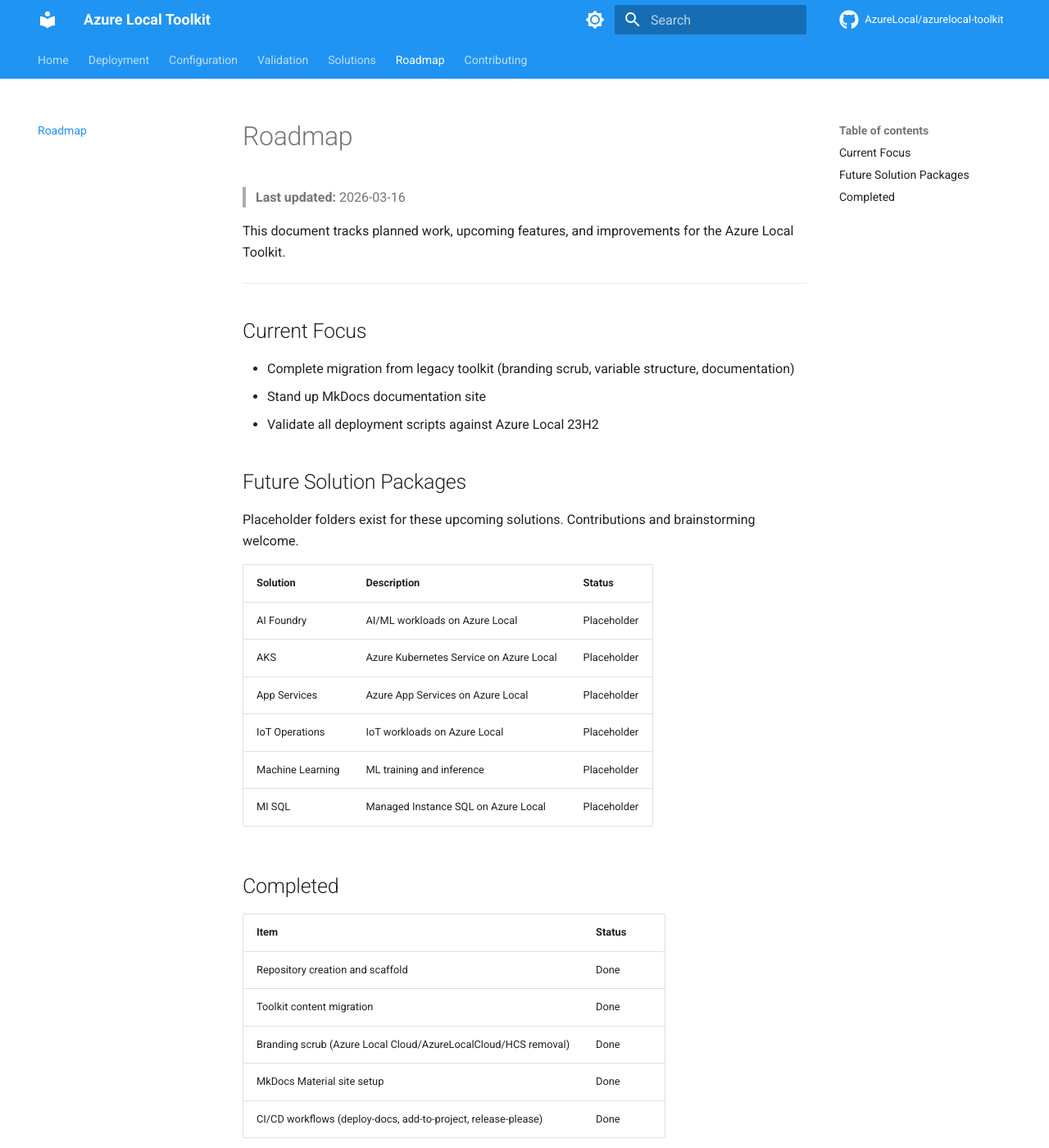
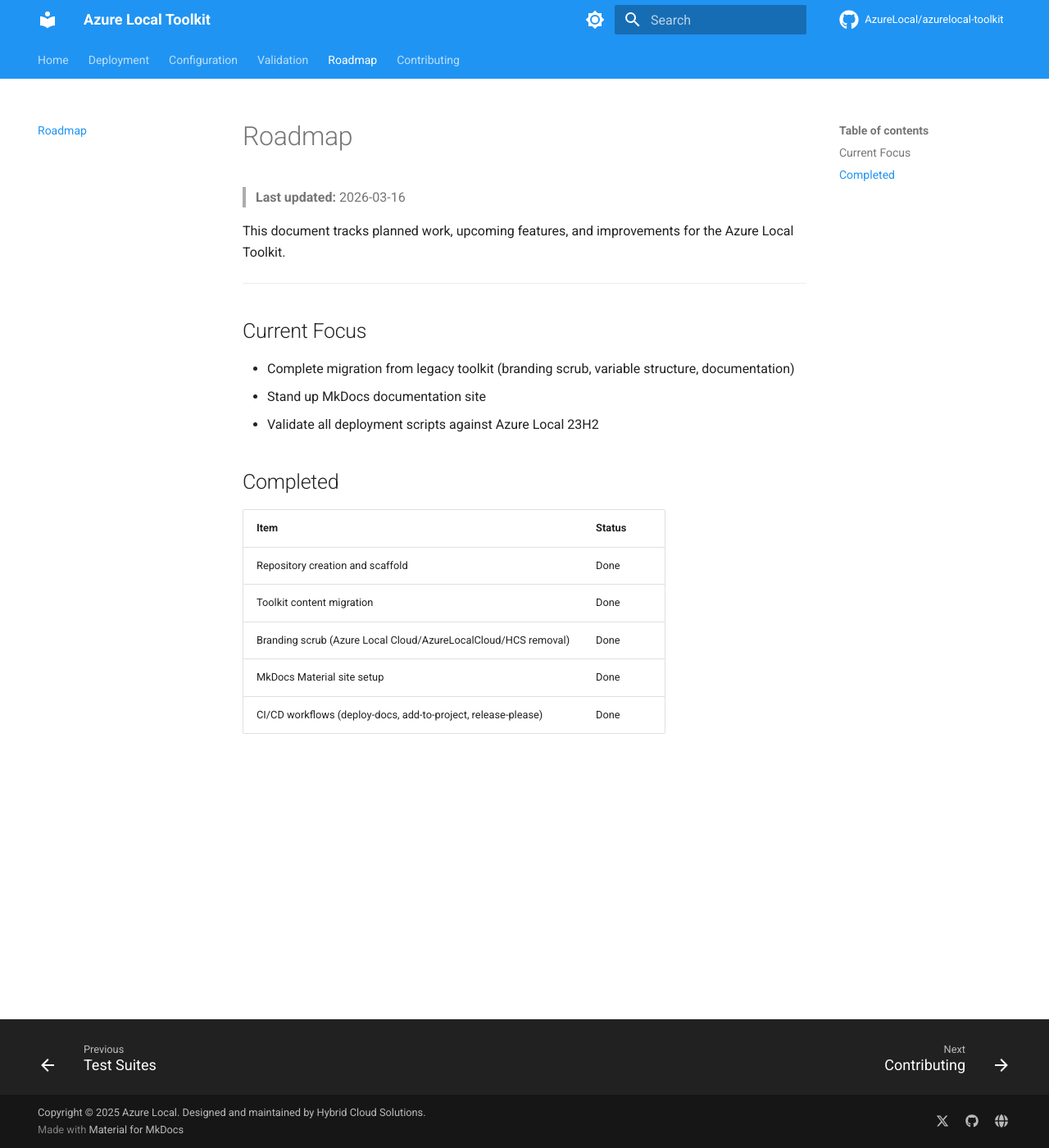
Before and after one commit to AzureLocal/azurelocal-toolkit, an MkDocs documentation site: the page built from docs/roadmap.md, in a window 1280 px wide and 1400 px high. Shown: the whole window at 82% size. Built offline with MkDocs 1.6.1 and Material for MkDocs 9.7.7, drawn with Linux system fonts in a browser that asks for light colours; comment, search, counter and statistics services are not loaded.

Commit message:
fix: remove solutions directory and all solution references
Solutions belong in their own repos (avd, sofs, etc.), not in the toolkit.
Removed: solutions/ directory, configs/solutions.yaml, docs/solutions/,
docs/configuration/solutions.md, and all Future Solutions sections from
README, docs, roadmap, and mkdocs nav.

```diff
--- a/docs/roadmap.md
+++ b/docs/roadmap.md
@@ -12,19 +12,6 @@
 - Stand up MkDocs documentation site
 - Validate all deployment scripts against Azure Local 23H2
 
-## Future Solution Packages
-
-Placeholder folders exist for these upcoming solutions. Contributions and brainstorming welcome.
-
-| Solution | Description | Status |
-|----------|-------------|--------|
-| AI Foundry | AI/ML workloads on Azure Local | Placeholder |
-| AKS | Azure Kubernetes Service on Azure Local | Placeholder |
-| App Services | Azure App Services on Azure Local | Placeholder |
-| IoT Operations | IoT workloads on Azure Local | Placeholder |
-| Machine Learning | ML training and inference | Placeholder |
-| MI SQL | Managed Instance SQL on Azure Local | Placeholder |
-
 ## Completed
 
 | Item | Status |
--- a/mkdocs.yml
+++ b/mkdocs.yml
@@ -1,5 +1,5 @@
 site_name: Azure Local Toolkit
-site_description: Azure Local platform automation toolkit — deployment scripts, validation suites, config management, and solution packages
+site_description: Azure Local platform automation toolkit — deployment scripts, validation suites, and config management
 site_url: https://azurelocal.github.io/azurelocal-toolkit/
 repo_url: https://github.com/AzureLocal/azurelocal-toolkit
 repo_name: AzureLocal/azurelocal-toolkit
@@ -44,11 +44,8 @@
       - Stage 08 — Lifecycle Operations: deployment/08-lifecycle-operations.md
   - Configuration:
       - Variables: configuration/variables.md
-      - Solutions: configuration/solutions.md
   - Validation:
       - Test Suites: validation/test-suites.md
-  - Solutions:
-      - Overview: solutions/overview.md
   - Roadmap: roadmap.md
   - Contributing: contributing.md
 
```
Also changed, not shown: CHANGELOG.md (+1 -1 lines), README.md (+2 -15 lines), docs/configuration/solutions.md (deleted, +0 -19 lines), docs/configuration/variables.md (+0 -4 lines), docs/index.md (+2 -4 lines), docs/solutions/overview.md (deleted, +0 -25 lines), solutions/ai_foundry/README.md (deleted, +0 -3 lines), solutions/aks/README.md (deleted, +0 -3 lines), solutions/app_services/README.md (deleted, +0 -3 lines), solutions/iot_operations/README.md (deleted, +0 -3 lines), solutions/machine_learning/README.md (deleted, +0 -3 lines), solutions/mi_sql/README.md (deleted, +0 -3 lines), 1 other file.
